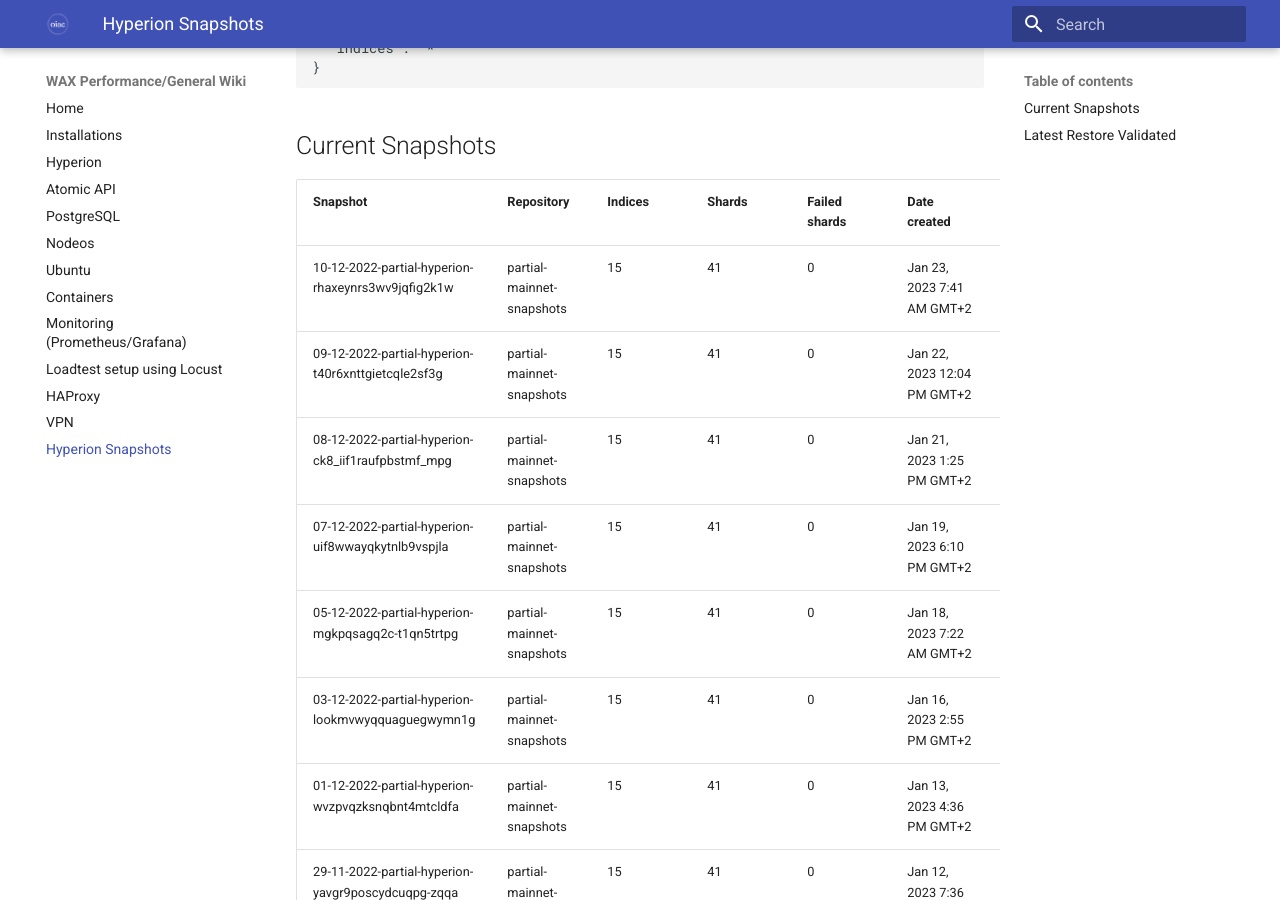
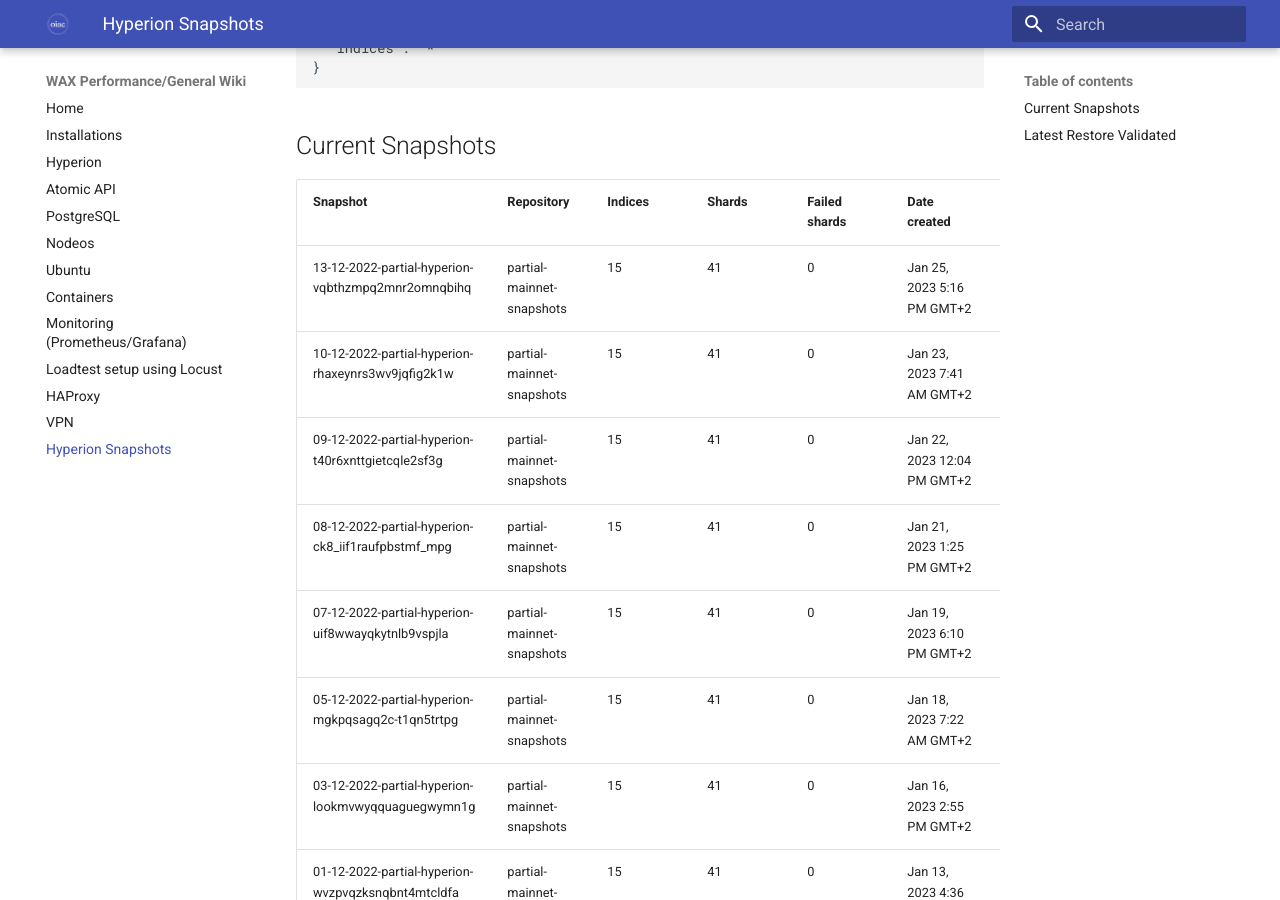
Before and after one commit to oneinacillian/wiki, an MkDocs documentation site: the page built from docs/snapshots.md, in a window 1280 px wide and 900 px high, scrolled down 2022 px. Built offline with MkDocs 1.6.1 and Material for MkDocs 9.7.7, drawn with Linux system fonts in a browser that asks for light colours.

Commit message:
Added snapshot for partial hyperion data (2022/12/13). This would qualify for rewards.

```diff
--- a/docs/snapshots.md
+++ b/docs/snapshots.md
@@ -60,6 +60,7 @@
 
 | Snapshot                                           | Repository                | Indices | Shards | Failed shards | Date created                | Duration |
 |----------------------------------------------------|---------------------------|---------|--------|---------------|-----------------------------|----------|
+| 13-12-2022-partial-hyperion-vqbthzmpq2mnr2omnqbihq | partial-mainnet-snapshots | 15      | 41     | 0             | Jan 25, 2023 5:16 PM GMT+2  | 51s      |
 | 10-12-2022-partial-hyperion-rhaxeynrs3wv9jqfig2k1w | partial-mainnet-snapshots | 15      | 41     | 0             | Jan 23, 2023 7:41 AM GMT+2  | 22s      |
 | 09-12-2022-partial-hyperion-t40r6xnttgietcqle2sf3g | partial-mainnet-snapshots | 15      | 41     | 0             | Jan 22, 2023 12:04 PM GMT+2 | 33s      |
 | 08-12-2022-partial-hyperion-ck8_iif1raufpbstmf_mpg | partial-mainnet-snapshots | 15      | 41     | 0             | Jan 21, 2023 1:25 PM GMT+2  | 36s      |
```
